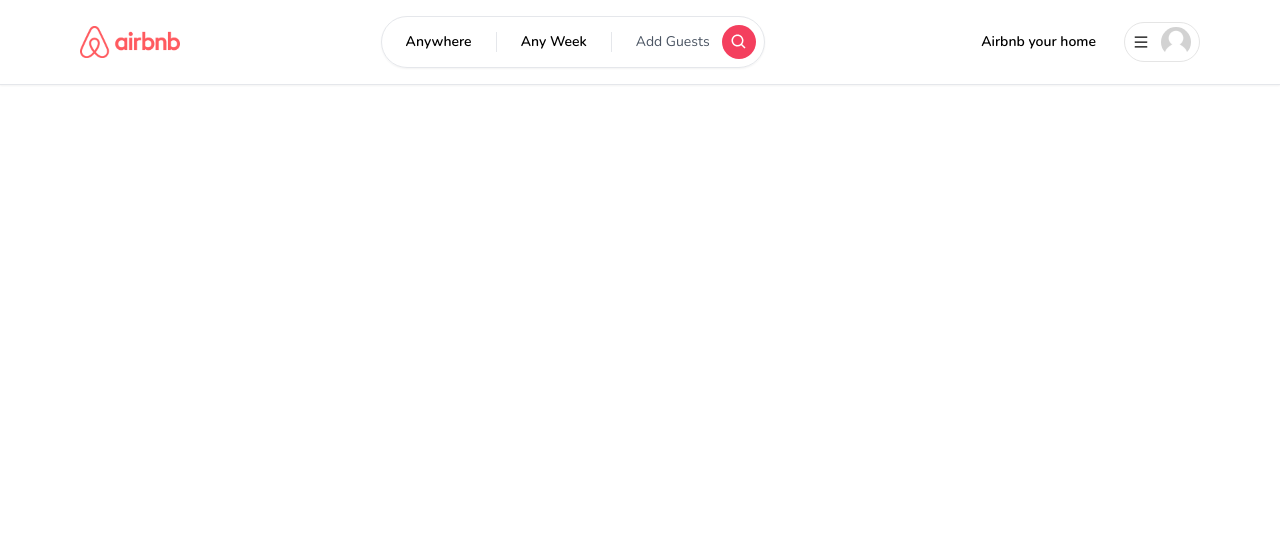
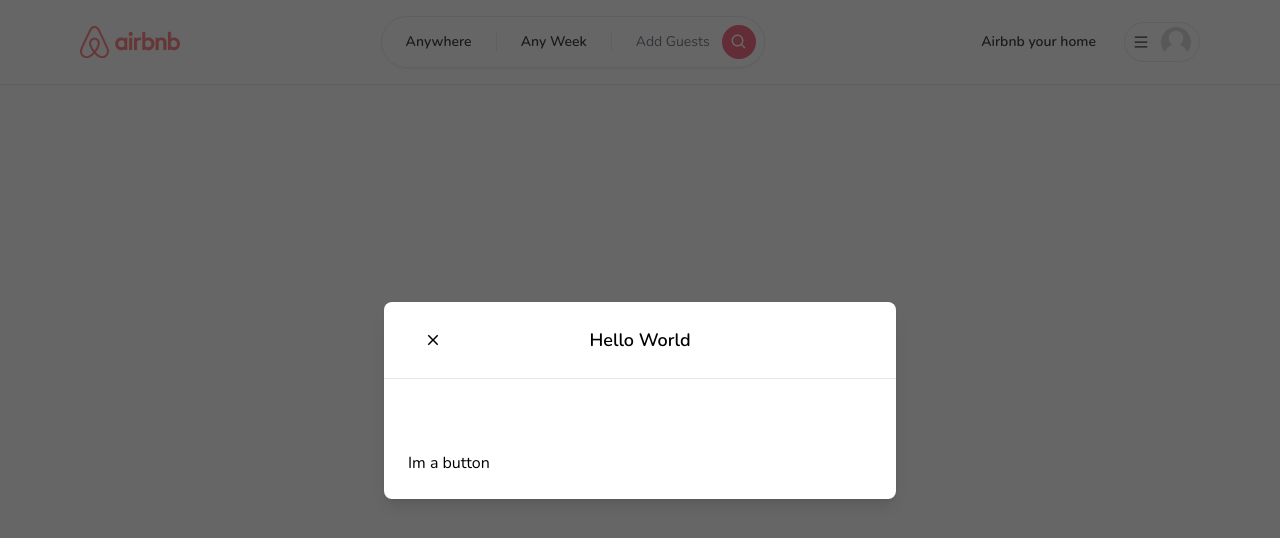
Before and after one commit to james0r/next13-airbnb-clone, a Next.js app: page / in a window 1280 px wide. Shown: the top 538 px of the page. Built offline with nearby package versions, Linux system fonts and the light colour scheme.

Commit message:
added tailwind prettier class sorting

```diff
--- /dev/null
+++ b/app/components/Button.tsx
@@ -0,0 +1,9 @@
+const Button = () => {
+  return (
+    <div>
+      Im a button
+    </div>
+   );
+}
+
+export default Button;
--- /dev/null
+++ b/app/components/ClientOnly.tsx
@@ -0,0 +1,29 @@
+'use client';
+
+import { useEffect, useState } from "react";
+
+interface ClientOnlyProps {
+  children: React.ReactNode;
+}
+
+const ClientOnly: React.FC<ClientOnlyProps> = ({
+  children
+}) => {
+  const [hasMounted, setHasMounted] = useState(false);
+
+  useEffect(() => {
+    setHasMounted(true)
+  }, [])
+
+  if (!hasMounted) {
+    return null
+  }
+
+  return (
+    <>
+      {children}
+    </>
+  );
+}
+
+export default ClientOnly;
--- /dev/null
+++ b/app/components/modals/Modal.tsx
@@ -0,0 +1,109 @@
+'use client'
+
+import React, { useCallback, useEffect, useState } from 'react'
+import { IoMdClose } from 'react-icons/io'
+import Button from '../Button'
+
+interface ModalProps {
+  isOpen?: boolean
+  onClose: () => void
+  onSubmit: () => void
+  title?: string
+  body?: React.ReactElement
+  footer?: React.ReactElement
+  actionLabel: string
+  disabled?: boolean
+  secondaryAction?: () => void
+  secondaryLabel?: string
+}
+
+const Modal: React.FC<ModalProps> = ({
+  isOpen,
+  onClose,
+  onSubmit,
+  title,
+  body,
+  footer,
+  actionLabel,
+  disabled,
+  secondaryAction,
+  secondaryLabel,
+}) => {
+  const [showModal, setShowModal] = useState(isOpen)
+
+  useEffect(() => {
+    setShowModal(isOpen)
+  }, [isOpen])
+
+  const handleClose = useCallback(() => {
+    if (disabled) {
+      return
+    }
+
+    setShowModal(false)
+
+    setTimeout(() => {
+      onClose()
+    }, 300)
+  }, [disabled, onClose])
+
+  const handleSubmit = useCallback(() => {
+    if (disabled) {
+      return
+    }
+
+    onSubmit()
+  }, [disabled, onSubmit])
+
+  const handleSecondaryAction = useCallback(() => {
+    if (disabled || !secondaryAction) {
+      return
+    }
+
+    secondaryAction()
+  }, [disabled, secondaryAction])
+
+  if (!isOpen) {
+    return null
+  }
+
+  return (
+    <div className="fixed inset-0 z-50 flex items-center justify-center overflow-y-auto overflow-x-hidden bg-neutral-800/70 outline-none focus:outline-none">
+      <div className="relative mx-auto my-6 h-full w-full md:h-auto md:w-4/6 lg:w-3/6 xl:w-2/5">
+        {/* CONTENT */}
+        <div
+          className={`
+          translate
+          h-full
+          duration-300
+          ${showModal ? 'translate-y-0' : 'translate-y-full'}
+          ${showModal ? 'opacity-100' : 'opacity-0'}
+        `}
+        >
+          <div className="translate relative flex h-full w-full flex-col rounded-lg border-0 bg-white shadow-lg outline-none focus:outline-none md:h-auto lg:h-auto">
+            {/* HEADER */}
+            <div className="relative flex items-center justify-center rounded-t border-b p-6">
+              <button
+                onClick={handleClose}
+                className="absolute left-9 border-0 p-1 transition hover:opacity-70"
+              >
+                <IoMdClose size={18} />
+              </button>
+              <div className="text-lg font-semibold">{title}</div>
+            </div>
+            {/* BODY */}
+            <div className="relative flex-auto p-6">{body}</div>
+            {/* FOOTER */}
+            <div className="flex flex-col gap-2 p-6">
+              <div className="flex w-full flex-row items-center gap-4">
+                <Button />
+              </div>
+            </div>
+          </div>
+        </div>
+      </div>
+    </div>
+  )
+}
+
+export default Modal
--- a/app/layout.tsx
+++ b/app/layout.tsx
@@ -1,9 +1,8 @@
-import { Nuninton, Nunito } from 'next/font/google'
+import { Nunito } from 'next/font/google'
 import './globals.css'
-import { Inter } from 'next/font/google'
 import Navbar from './components/navbar/Navbar'
-
-const inter = Inter({ subsets: ['latin'] })
+import Modal from './components/modals/Modal'
+import ClientOnly from './components/ClientOnly'
 
 export const metadata = {
   title: 'Airbnb',
@@ -16,7 +15,13 @@
   return (
     <html lang="en">
       <body className={font.className}>
-        <Navbar />
+        <ClientOnly>
+          <Navbar />
+          <Modal
+            isOpen
+            title="Hello World"
+          />
+        </ClientOnly>
         {children}
       </body>
     </html>
--- a/package.json
+++ b/package.json
@@ -22,5 +22,9 @@
     "react-icons": "^4.8.0",
     "tailwindcss": "3.3.2",
     "typescript": "5.0.4"
+  },
+  "devDependencies": {
+    "prettier": "^2.8.8",
+    "prettier-plugin-tailwindcss": "^0.2.8"
   }
 }
```
Also changed, not shown: 1 other file (tests, documents, lock files or other folders).
